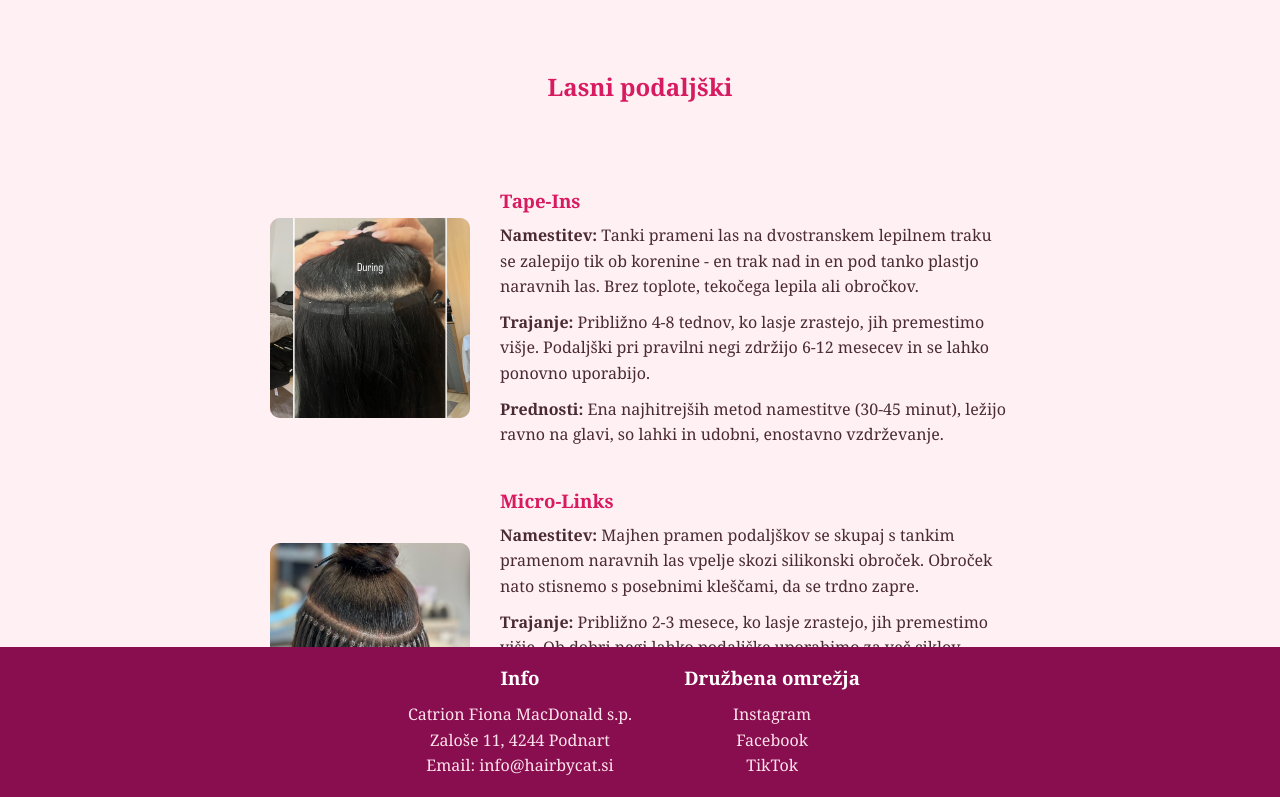
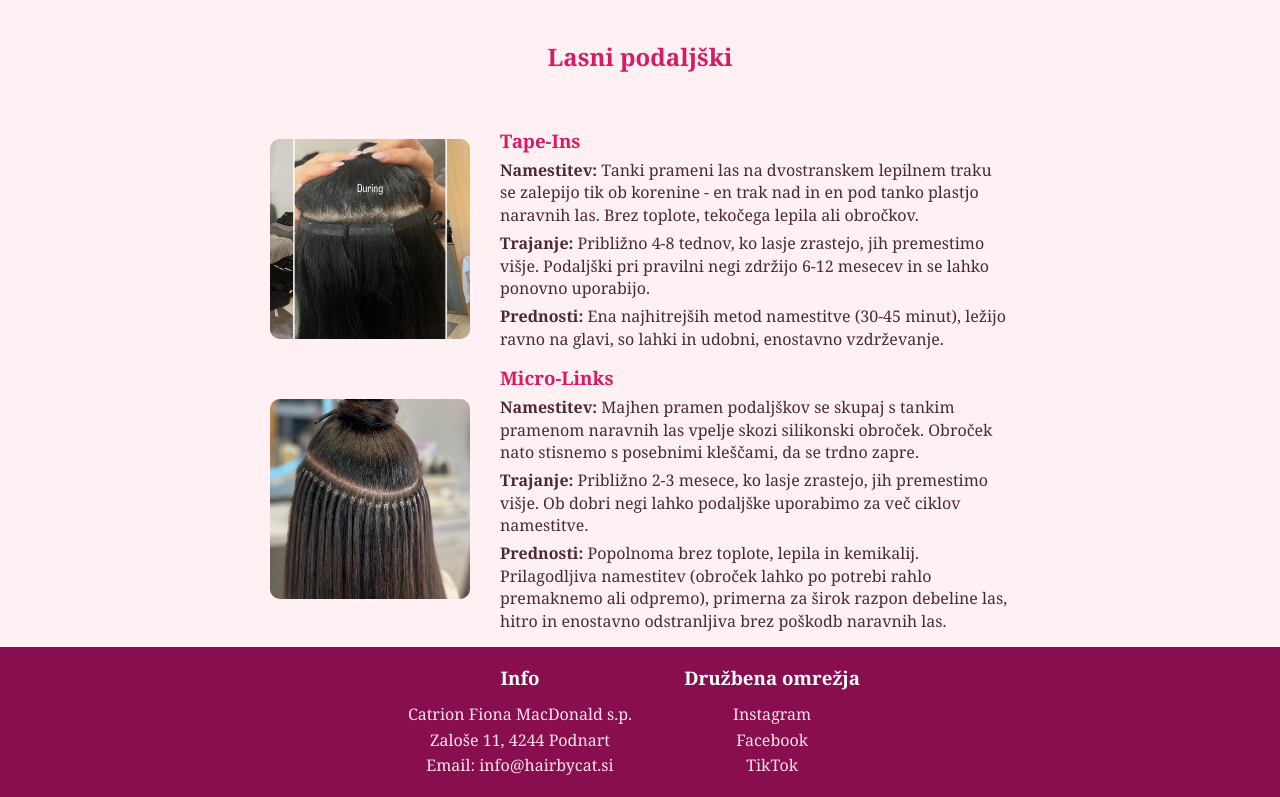
Before and after one commit to MaticKrasek/hairbycat, a Flask app: page /lasni-podaljski in a window 1280 px wide. Shown: the part 68-865 px from the top of the page. Run offline with Flask 3, Linux system fonts and the light colour scheme.

Commit message:
Add files via upload

```diff
--- a/static/styles.css
+++ b/static/styles.css
@@ -73,6 +73,10 @@ body {
   margin-bottom: 15px;
 }
 
+.container--tight-top {
+  margin-top: 10px;
+}
+
 /* Subtitle section */
 .subtitle-section {
   max-width: 700px;
@@ -87,6 +91,11 @@ body {
   color: #000000;
 }
 
+.lasni-container {
+  margin-top: 10px;
+  margin-bottom: 10px;
+}
+
 /* Lasni podaljški - extension list */
 .extension-list {
   max-width: 800px;
@@ -95,6 +104,11 @@ body {
   display: flex;
   flex-direction: column;
   gap: 40px;
+}
+
+.extension-list--tight {
+  gap: 15px;
+  margin-bottom: 15px;
 }
 
 .extension-item {
@@ -126,6 +140,11 @@ body {
   transform: scale(1.05);
 }
 
+.o-meni-container {
+  margin-top: 10px;
+  margin-bottom: 15px;
+}
+
 /* O meni - certifikati */
 .o-meni-images {
   max-width: 800px;
@@ -137,14 +156,19 @@ body {
   gap: 30px;
 }
 
+.o-meni-images--tight {
+  margin-top: 0;
+  margin-bottom: 15px;
+}
+
 .extension-text h3 {
   color: #d81b60;
-  margin-bottom: 10px;
+  margin-bottom: 6px;
 }
 
 .extension-text p {
-  line-height: 1.6;
-  margin-bottom: 10px;
+  line-height: 1.4;
+  margin-bottom: 6px;
 }
 
 .extension-text p:last-child {
@@ -208,8 +232,13 @@ body {
 .contact-section {
   max-width: 600px;
   margin: 40px auto;
+  margin-top: 10px;
   padding: 30px;
   text-align: center;
+}
+
+.contact-section h2 {
+  color: #d81b60;
 }
 
 .contact-form {
--- a/templates/cenik.html
+++ b/templates/cenik.html
@@ -3,7 +3,7 @@
 {% block title %}Cenik - Hair Extensions by Cat{% endblock %}
 
 {% block content %}
-  <main class="container">
+  <main class="container container--tight-top">
     <h2>Cenik</h2>
   </main>
 
--- a/templates/kontakt.html
+++ b/templates/kontakt.html
@@ -4,7 +4,7 @@
 
 {% block content %}
   <section class="contact-section">
-    <h2>Kontakt</h2>
+    <h2>Kontakt</h2><br><br>
 
     {% with messages = get_flashed_messages(with_categories=true) %}
       {% if messages %}
--- a/templates/lasni_podaljski.html
+++ b/templates/lasni_podaljski.html
@@ -3,11 +3,11 @@
 {% block title %}Lasni podaljški - Hair Extensions by Cat{% endblock %}
 
 {% block content %}
-  <main class="container">
+  <main class="container lasni-container">
     <h2>Lasni podaljški</h2>
   </main>
 
-  <section class="extension-list">
+  <section class="extension-list extension-list--tight">
     <div class="extension-item">
       <a href="{{ url_for('static', filename='images/tape.jpg') }}" target="_blank" class="extension-image">
         <img src="{{ url_for('static', filename='images/tape.jpg') }}" alt="Tape">
--- a/templates/nega.html
+++ b/templates/nega.html
@@ -3,7 +3,7 @@
 {% block title %}Nega - Hair Extensions by Cat{% endblock %}
 
 {% block content %}
-  <main class="container">
+  <main class="container container--tight-top">
     <h2>Nega</h2>
     <br>
     <br>
--- a/templates/o_meni.html
+++ b/templates/o_meni.html
@@ -3,17 +3,15 @@
 {% block title %}O meni - Hair Extensions by Cat{% endblock %}
 
 {% block content %}
-  <main class="container">
+  <main class="container o-meni-container">
     <h2>O meni</h2>
-    <br>
-    <br>
     <p>Živjo, sem Cat.</p>
     <p>Že od nekdaj me navdušujejo lasje, lepota in samozavest, ki jo prinese dober občutek v lastni koži. Odločila sem se, da to strast spremenim v posel, saj sem si želela ustvariti nekaj svojega in se ukvarjati s tem, kar resnično rada počnem.</p>
     <p>Moj cilj je, da se vsaka moja stranka počuti sproščeno in slišano ter da je na koncu zadovoljna z rezultatom. Verjamem, da morajo podaljški izgledati naravno, biti udobni in prilagojeni vsakemu posamezniku.</p>
     <p>Ponujam različne metode podaljševanja. Svoje storitve ponujam mobilno, torej v udobju vašega doma, vikenda, pisarne... Zame ta posel pomeni več kot le lase - želim ženskam pomagati, da se počutijo samozavestne, lepe in zadovoljne same s seboj.</p>
   </main>
 
-  <section class="o-meni-images">
+  <section class="o-meni-images o-meni-images--tight">
     <a href="{{ url_for('static', filename='images/certifikat1.jpg') }}" target="_blank" class="extension-image">
       <img src="{{ url_for('static', filename='images/certifikat1.jpg') }}" alt="Certifikat 1">
     </a>
```
